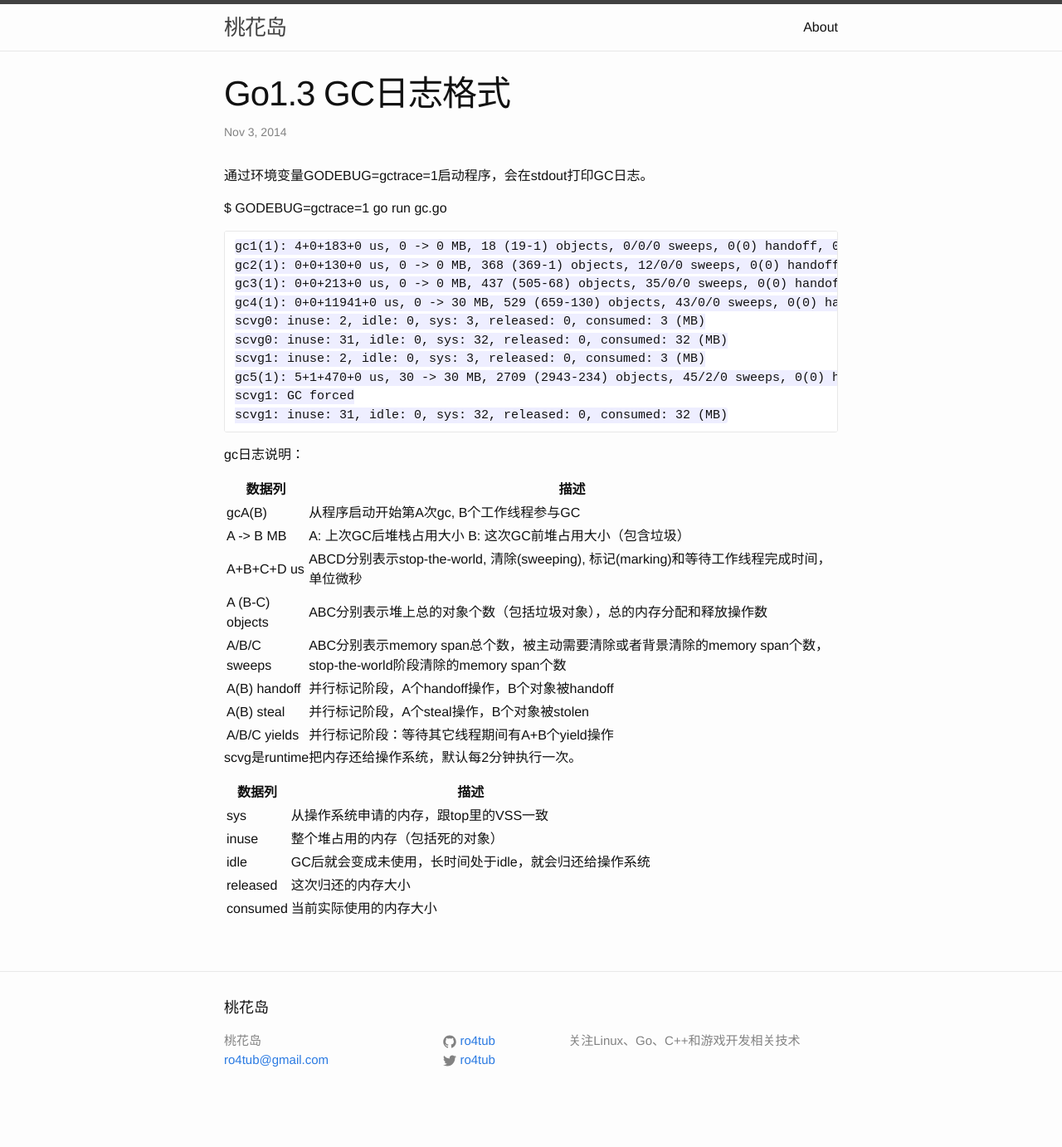
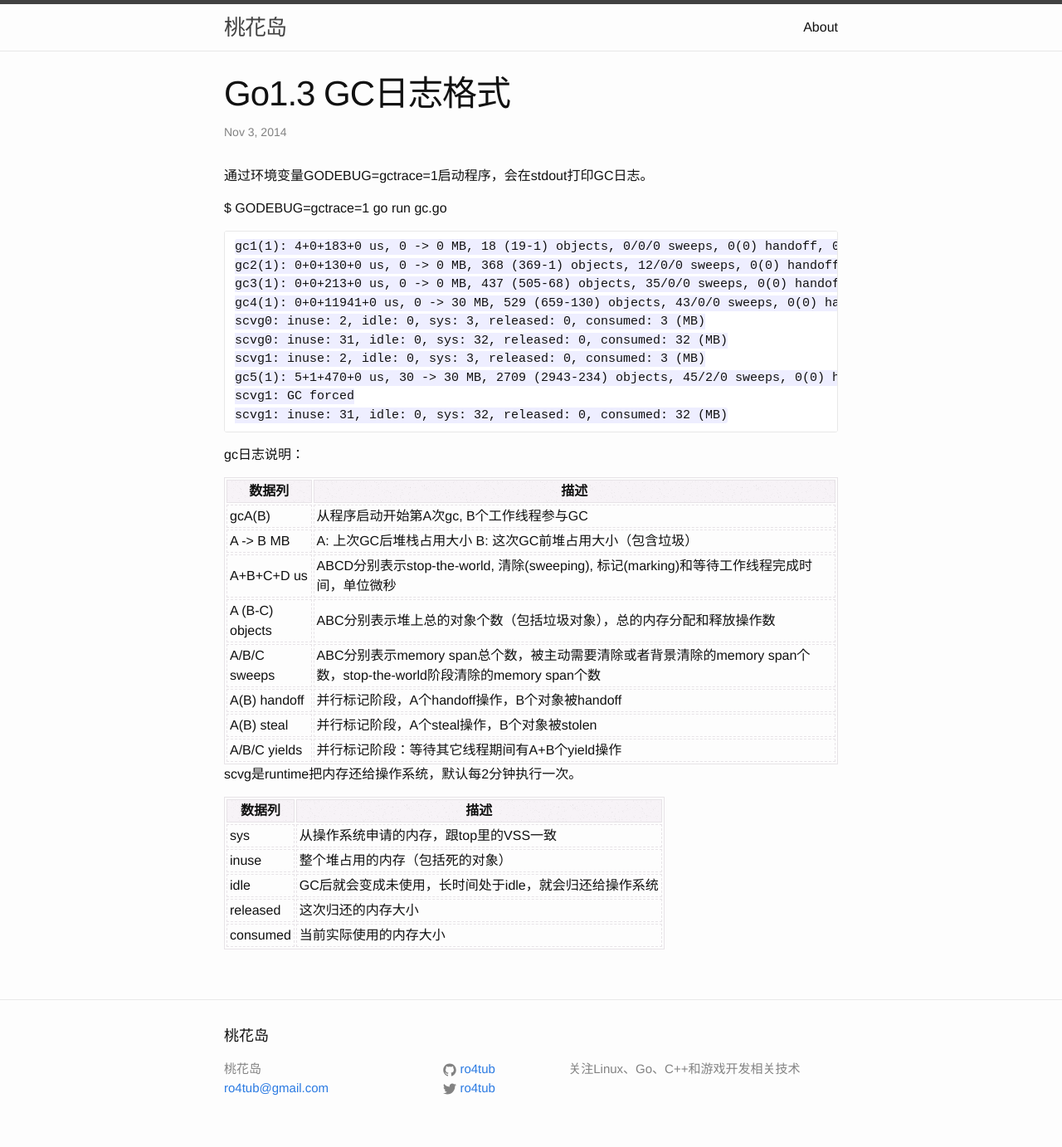
Before and after one commit to ro4tub/newblog, a Jekyll site: the page built from _posts/2014-11-03-go13_gc_log_format.md, in a window 1280 px wide. Shown: the whole page at 83% size. Built offline with Jekyll 4.4.1, drawn with Linux system fonts in a browser that asks for light colours; Markdown is read by kramdown in place of the engine named in the settings; before the commit the page ends 1348 px from its top, so only the background shows below that.

Commit message:
增加table样式

```diff
--- a/_config.yml
+++ b/_config.yml
@@ -9,4 +9,6 @@ twitter_username: ro4tub
 github_username:  ro4tub
 
 # Build settings
-markdown: kramdown
+markdown: redcarpet
+redcarpet:
+  extensions: ["no_intra_emphasis", "fenced_code_blocks", "autolink", "tables", "strikethrough", "superscript", "with_toc_data"]
--- a/_includes/head.html
+++ b/_includes/head.html
@@ -7,6 +7,7 @@
   <meta name="description" content="{% if page.excerpt %}{{ page.excerpt | strip_html | strip_newlines | truncate: 160 }}{% else %}{{ site.description }}{% endif %}">
 
   <link rel="stylesheet" href="{{ "/css/main.css" | prepend: site.baseurl }}">
+  <link rel="stylesheet" href="{{ "/css/style.css" | prepend: site.baseurl }}">
   <link rel="canonical" href="{{ page.url | replace:'index.html','' | prepend: site.baseurl | prepend: site.url }}">
   <link rel="alternate" type="application/rss+xml" title="{{ site.title }}" href="{{ "/feed.xml" | prepend: site.baseurl | prepend: site.url }}" />
 </head>
--- /dev/null
+++ b/css/style.css
@@ -0,0 +1,31 @@
+* + table {
+  border-style:solid;
+  border-width:1px;
+  border-color:#e7e3e7;
+}
+
+* + table th, * + table td {
+  border-style:dashed;
+  border-width:1px;
+  border-color:#e7e3e7;
+  padding-left: 3px;
+  padding-right: 3px;
+}
+
+* + table th {
+  border-style:solid;
+  font-weight:bold;
+  background: url("/images/noise.png?1330434582") repeat scroll left top #F7F3F7;
+}
+
+* + table th[align="left"], * + table td[align="left"] {
+  text-align:left;
+}
+
+* + table th[align="right"], * + table td[align="right"] {
+  text-align:right;
+}
+
+* + table th[align="center"], * + table td[align="center"] {
+  text-align:center;
+}
```
Also changed, not shown: images/noise.png (added).
